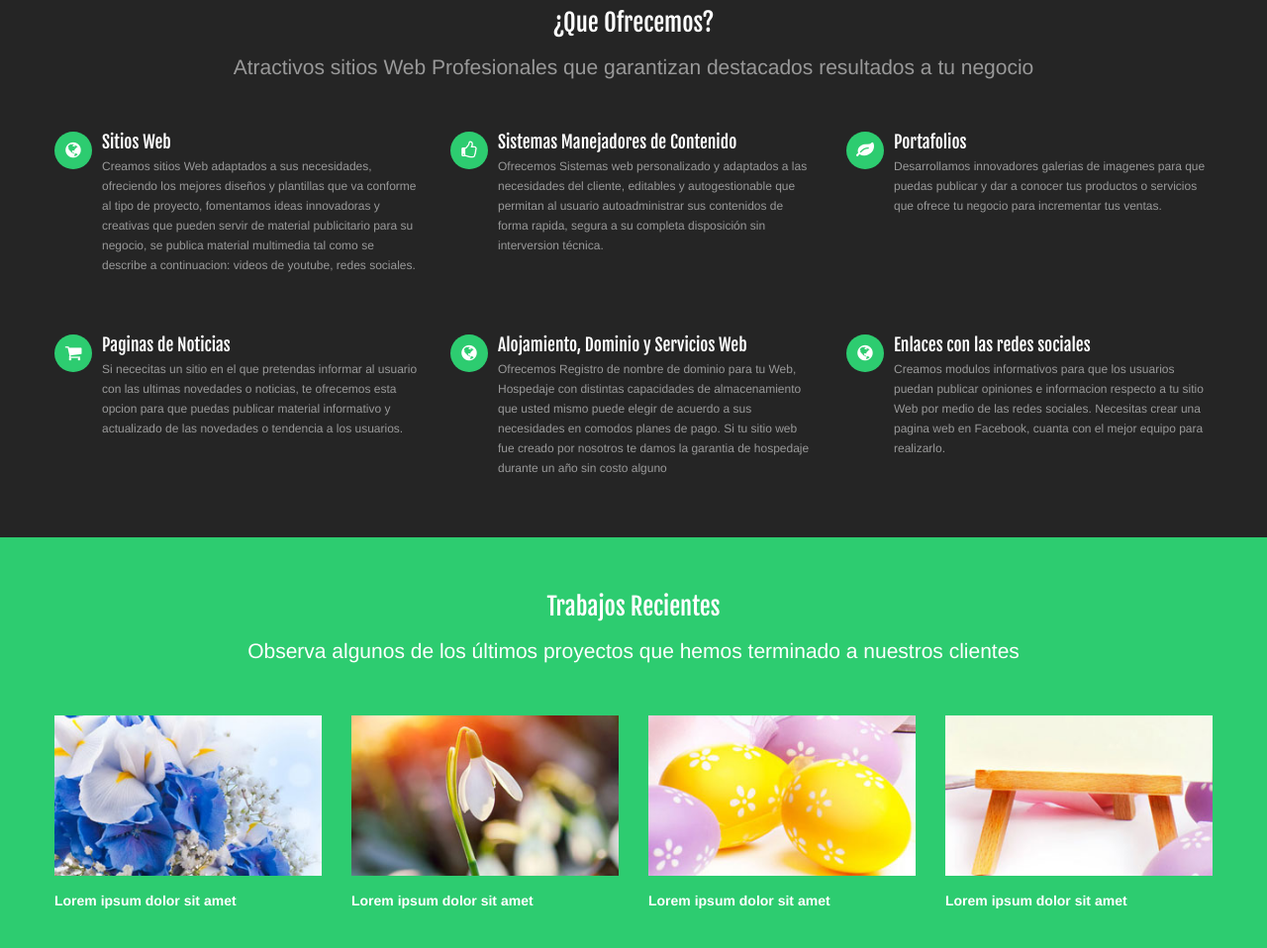
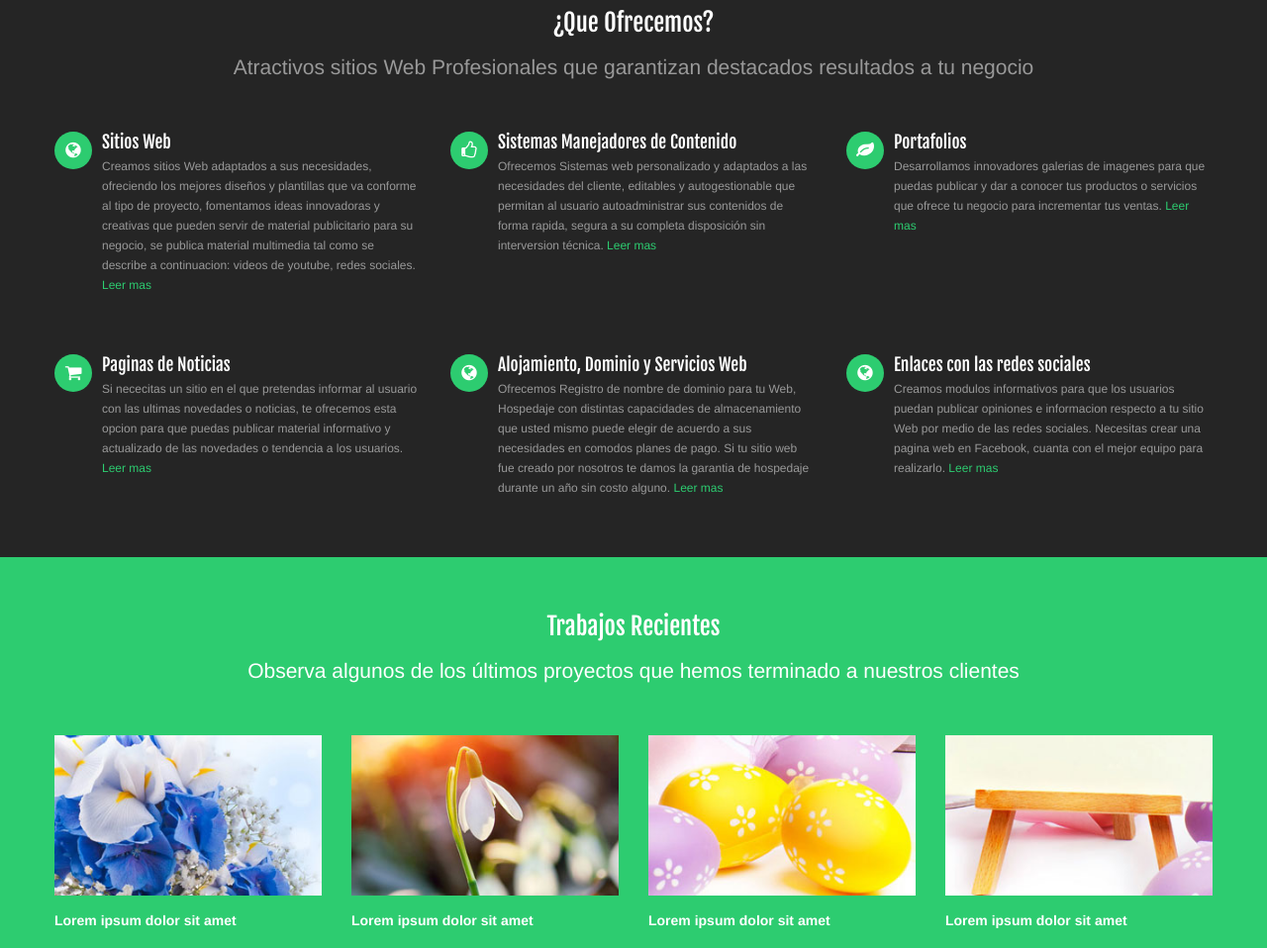
Before and after one commit to shadowblack/cisne, a plain HTML site: page index.html in a window 1280 px wide. Shown: the part 937-1895 px from the top of the page at 99% size. Drawn offline with Linux system fonts and the light colour scheme.

Commit message:
Implementación de logo y ajustes

```diff
--- a/index.html
+++ b/index.html
@@ -90,8 +90,8 @@
                     <div class="container">
                         <img class="pull-right" src="images/sample/slider/img1.png" alt="" />
                         <!--<h2>Desarrollo de aplicaciones Web</h2>-->
-                        <h2>Desarrollo de Sitios Web Profesionales</h2>
-                        <h3 class="gap">Te ofrecemos novedosos sitios web para tus negocios</h3>
+                        <h2>Sitios Web desde solo <span style="color: #da4f49">2000BF</span></h2>
+                        <h3 class="gap">Desarrollo de Novedosos Sitios Web Profesionales ideal para tu negocio</h3>
                         <a class="btn btn-large btn-transparent" href="#">Leer Mas</a>
                     </div>
                 </div>
@@ -190,7 +190,7 @@
                     </div>
                     <div class="media-body">
                         <h4 class="media-heading">Sitios Web</h4>
-                        <p>Creamos sitios Web adaptados a sus necesidades, ofreciendo los mejores diseños y plantillas que va conforme al tipo de proyecto, fomentamos ideas innovadoras y creativas que pueden servir de material publicitario para su negocio, se publica material multimedia tal como se describe a continuacion: videos de youtube, redes sociales.</p>
+                        <p>Creamos sitios Web adaptados a sus necesidades, ofreciendo los mejores diseños y plantillas que va conforme al tipo de proyecto, fomentamos ideas innovadoras y creativas que pueden servir de material publicitario para su negocio, se publica material multimedia tal como se describe a continuacion: videos de youtube, redes sociales. <a>Leer mas</a></p>
                     </div>
                 </div>
             </div>
@@ -202,7 +202,7 @@
                     </div>
                     <div class="media-body">
                         <h4 class="media-heading">Sistemas Manejadores de Contenido</h4>
-                        <p>Ofrecemos Sistemas web personalizado y adaptados a las necesidades del cliente, editables y autogestionable que permitan al usuario autoadministrar sus contenidos de forma rapida, segura a su completa disposición sin interversion técnica.</p>
+                        <p>Ofrecemos Sistemas web personalizado y adaptados a las necesidades del cliente, editables y autogestionable que permitan al usuario autoadministrar sus contenidos de forma rapida, segura a su completa disposición sin interversion técnica.  <a>Leer mas</a></p>
                     </div>
                 </div>
             </div>
@@ -214,7 +214,7 @@
                     </div>
                     <div class="media-body">
                         <h4 class="media-heading">Portafolios</h4>
-                        <p>Desarrollamos innovadores galerias de imagenes para que puedas publicar y dar a conocer tus productos o servicios que ofrece tu negocio para incrementar tus ventas.</p>
+                        <p>Desarrollamos innovadores galerias de imagenes para que puedas publicar y dar a conocer tus productos o servicios que ofrece tu negocio para incrementar tus ventas. <a>Leer mas</a></p>
                     </div>
                 </div>
             </div>
@@ -230,7 +230,7 @@
                     </div>
                     <div class="media-body">
                         <h4 class="media-heading">Paginas de Noticias</h4>
-                        <p>Si nececitas un sitio en el que pretendas informar al usuario con las ultimas novedades o noticias, te ofrecemos esta opcion para que puedas publicar material informativo y actualizado de las novedades o tendencia a los usuarios.</p>
+                        <p>Si nececitas un sitio en el que pretendas informar al usuario con las ultimas novedades o noticias, te ofrecemos esta opcion para que puedas publicar material informativo y actualizado de las novedades o tendencia a los usuarios. <a>Leer mas</a></p>
                     </div>
                 </div>
             </div>
@@ -244,7 +244,8 @@
                         <h4 class="media-heading">Alojamiento, Dominio y Servicios Web</h4>
                         <p>
                             Ofrecemos Registro de nombre de dominio para tu Web, Hospedaje con distintas capacidades de almacenamiento que usted mismo puede elegir  de acuerdo a sus necesidades en comodos planes de pago.
-                            Si tu sitio web fue creado por nosotros te damos la garantia de hospedaje durante un año sin costo alguno
+                            Si tu sitio web fue creado por nosotros te damos la garantia de hospedaje durante un año sin costo alguno.
+                            <a>Leer mas</a>
                         </p>
                     </div>
                 </div>
@@ -257,7 +258,7 @@
                     </div>
                     <div class="media-body">
                         <h4 class="media-heading">Enlaces con las redes sociales</h4>
-                        <p>Creamos modulos informativos para que los usuarios puedan publicar opiniones e informacion respecto a tu sitio Web por medio de las redes sociales. Necesitas crear una pagina web en Facebook, cuanta con el mejor equipo para realizarlo.</p>
+                        <p>Creamos modulos informativos para que los usuarios puedan publicar opiniones e informacion respecto a tu sitio Web por medio de las redes sociales. Necesitas crear una pagina web en Facebook, cuanta con el mejor equipo para realizarlo. <a>Leer mas</a></p>
                     </div>
                 </div>
             </div>
```
Also changed, not shown: images/logo.png, images/logo2.png (added).
